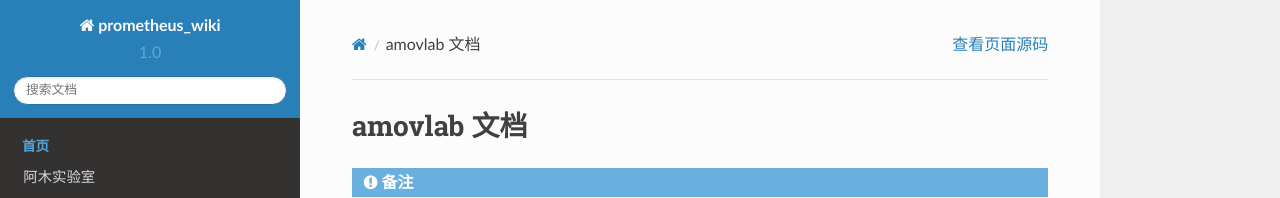
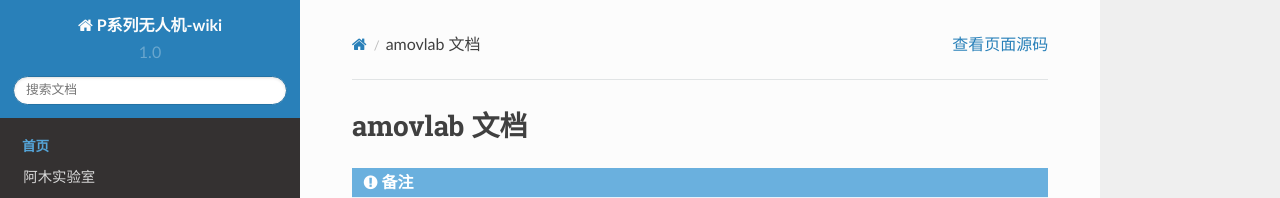
Before and after one commit to amov-lab/prometheus_wiki, a Sphinx documentation site: the page built from doc/source/index.rst, in a window 1280 px wide. Shown: the top 198 px of the page. Built offline with Sphinx 7.4.7 and the Read the Docs theme 2.0.0, drawn with Linux system fonts in a browser that asks for light colours; pages that are not in the unit, such as notebooks, are missing from menus.

Commit message:
update wiki name

```diff
--- a/doc/source/conf.py
+++ b/doc/source/conf.py
@@ -51,7 +51,7 @@ source_suffix = ['.rst', '.md']
 master_doc = 'index'
 
 # General information about the project.
-project = u'prometheus_wiki'
+project = u'P系列无人机-wiki'
 copyright = u'2020, amov-dev'
 author = u'amov-dev'
 
```
